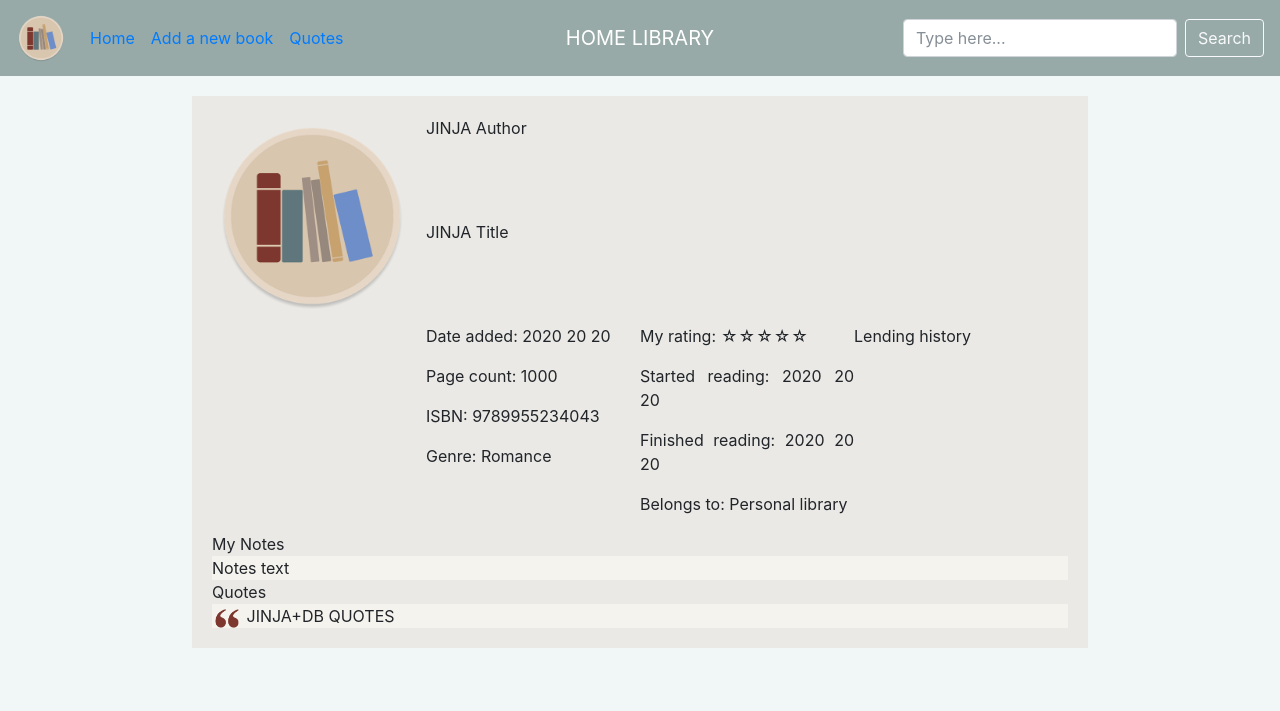
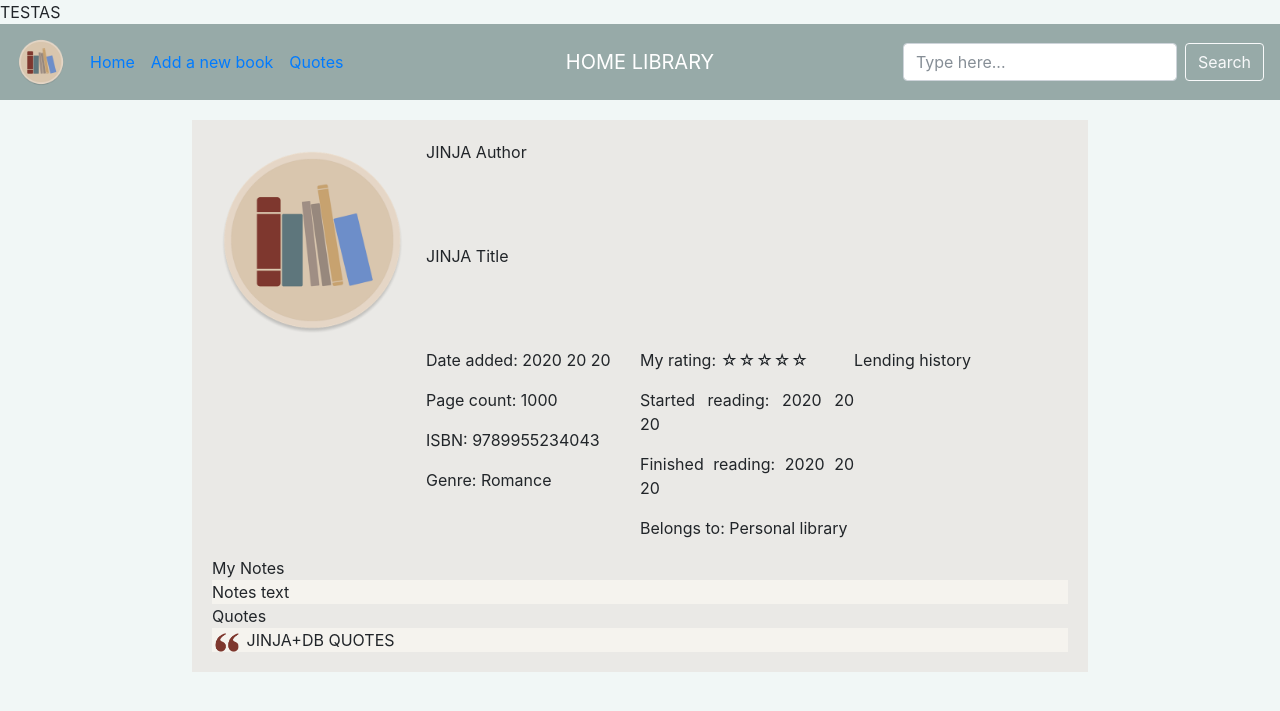
Before and after one commit to SigitaD/personal_library, a Flask app: template templates/book.html in a window 1280 px wide. Shown: the top 711 px of the page. Run offline with Flask 2, Linux system fonts and the light colour scheme; the template is opened without the code that fills it, so the values that code supplies are empty; some libraries are stand-ins or nearby versions.

Commit message:
Added test line

```diff
--- a/templates/book.html
+++ b/templates/book.html
@@ -1,6 +1,7 @@
 <!DOCTYPE html>
 <html lang="en">
 <head>
+    TESTAS
     <meta charset="UTF-8">
     <meta name="viewport" content="width=device-width, initial-scale=1.0">
 
```
